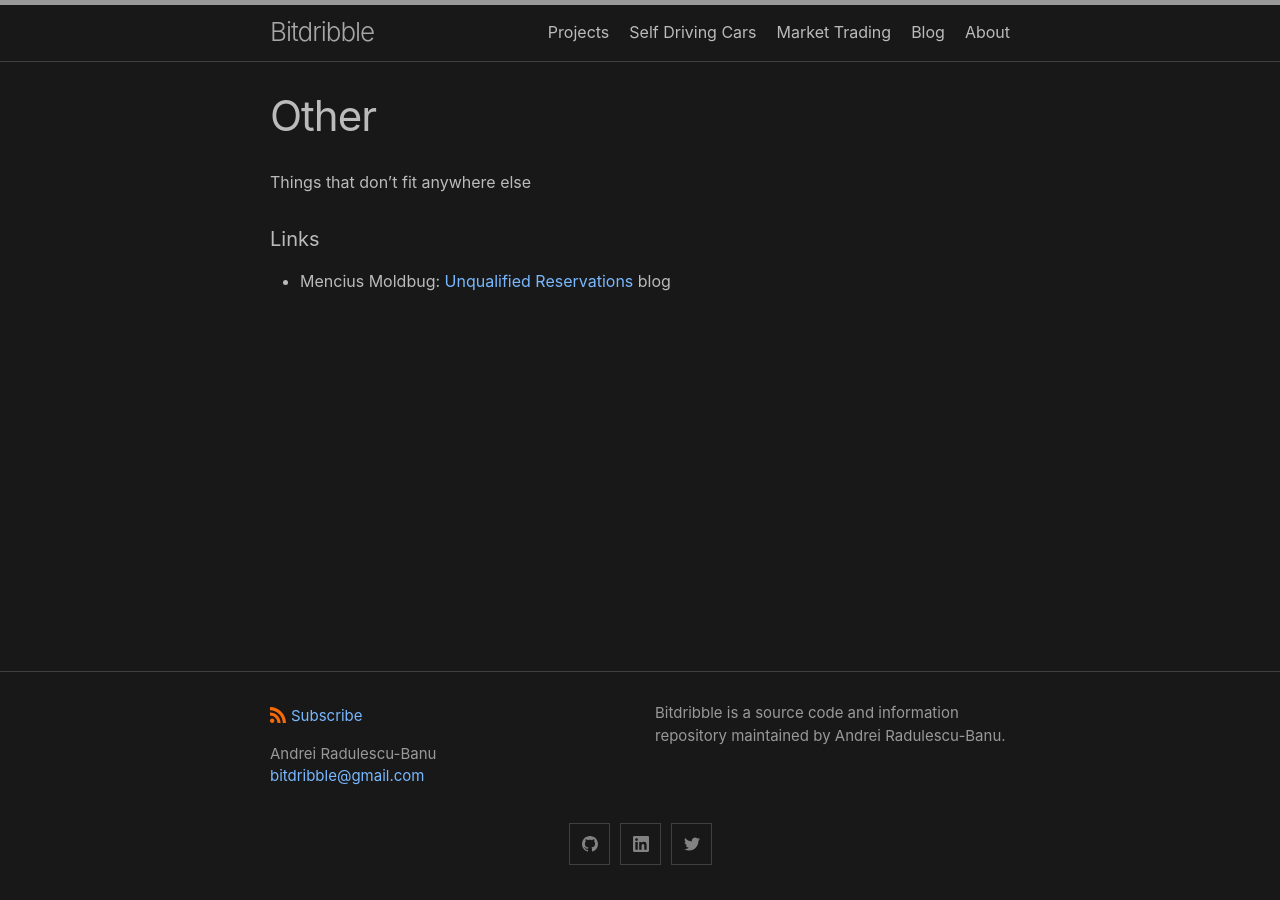
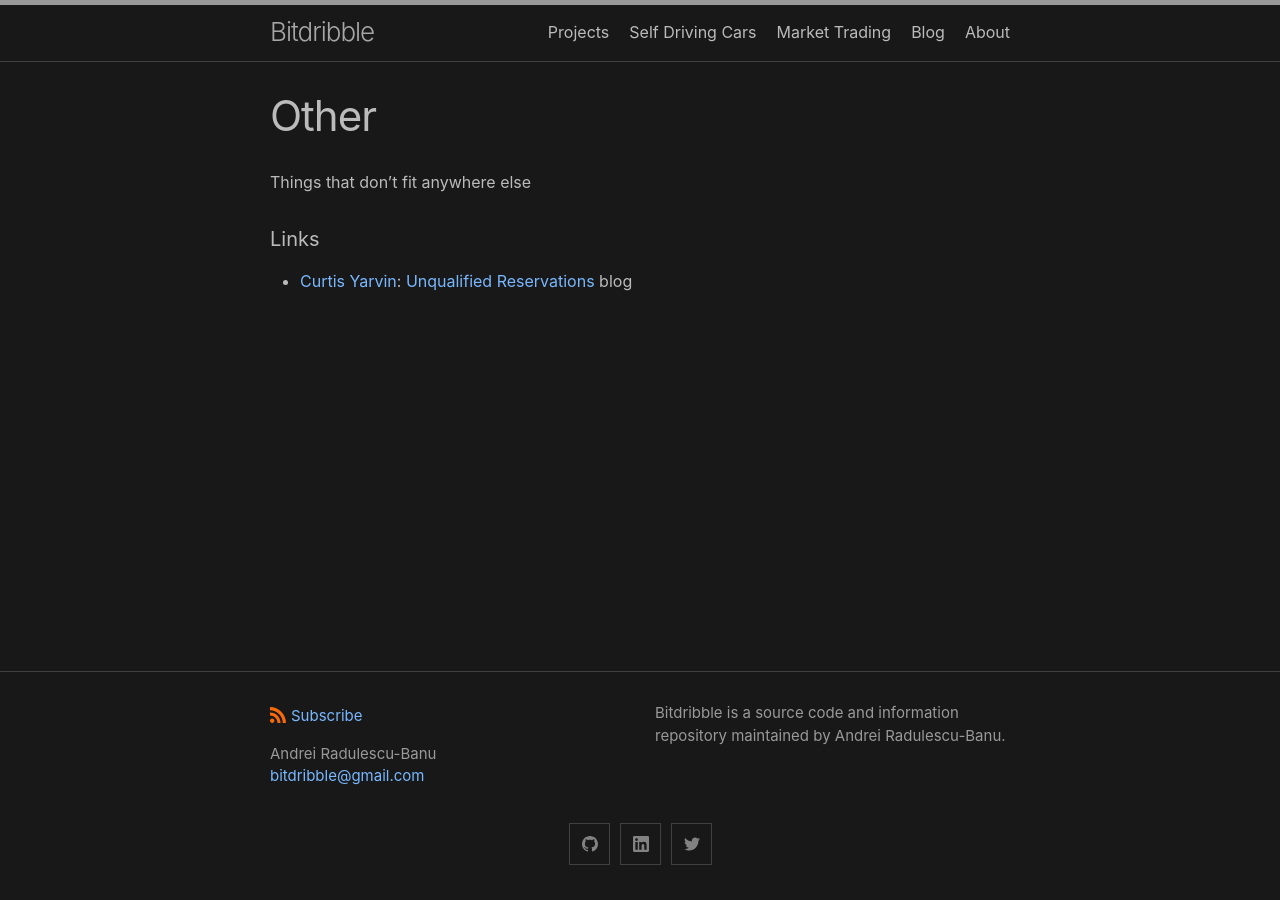
Before and after one commit to analytiq-hub/sigagent.github.io, a Jekyll site: the page built from other.md, in a window 1280 px wide. Built offline with Jekyll 4.4.1, drawn with Linux system fonts in a browser that asks for light colours.

Commit message:
*** empty log message ***

```diff
--- a/other.md
+++ b/other.md
@@ -5,4 +5,4 @@ title: Other
 Things that don't fit anywhere else
 
 #### Links
-* Mencius Moldbug: [Unqualified Reservations](https://www.unqualified-reservations.org/) blog
+* [Curtis Yarvin](https://en.wikipedia.org/wiki/Curtis_Yarvin): [Unqualified Reservations](https://www.unqualified-reservations.org/) blog
```
